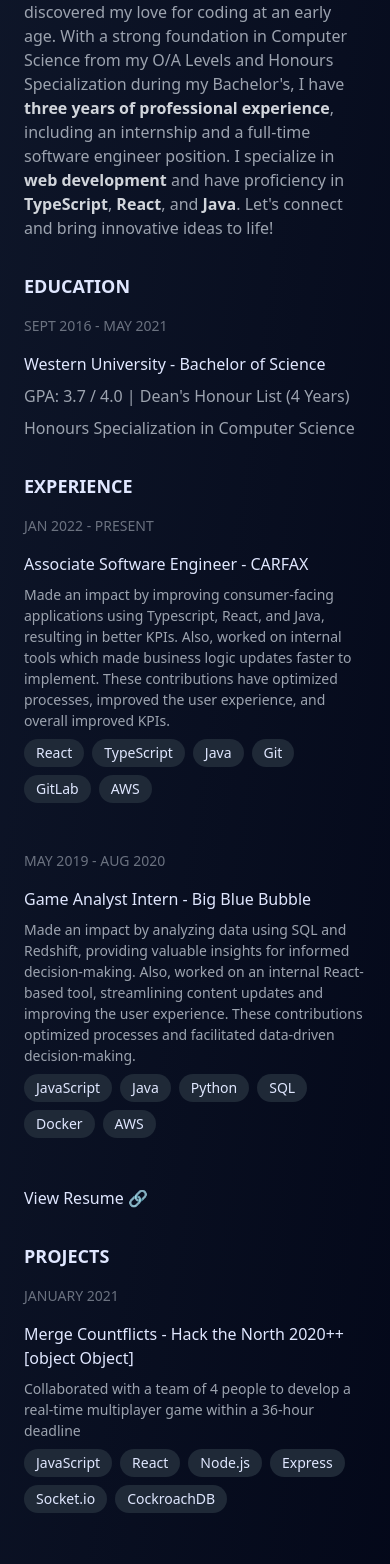
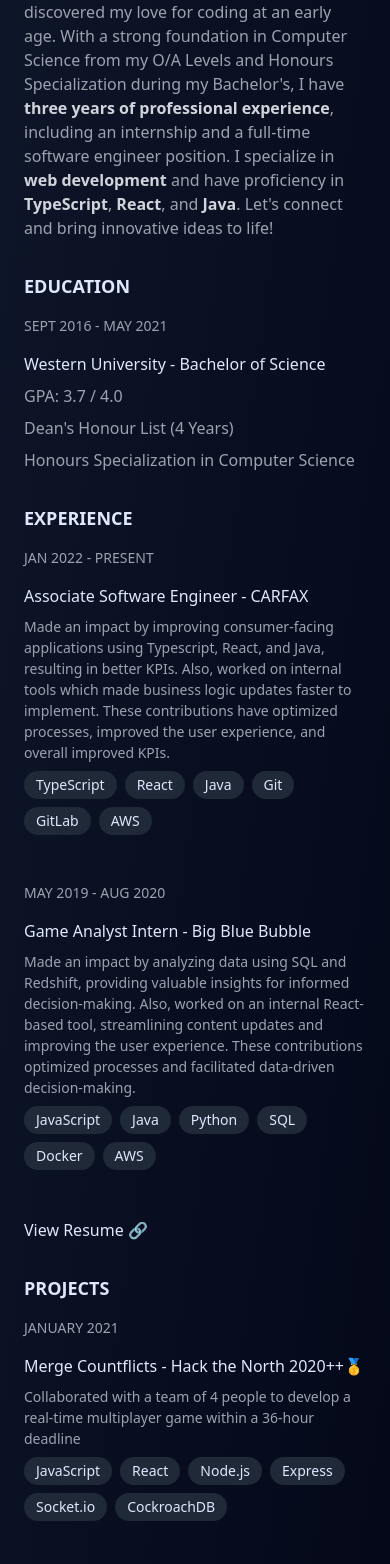
Before and after one commit to waqarkalim/waqarkalim.github.io, a React (Vite) app: page / in a window 390 px wide. Shown: the part 432-1996 px from the top of the page. Built offline with nearby package versions, Linux system fonts and the light colour scheme.

Commit message:
Made some colours more accessible

```diff
--- a/src/pages/Content.tsx
+++ b/src/pages/Content.tsx
@@ -16,7 +16,7 @@ const Content = () => {
         <Writing />
         <Research />
       </main>
-      <footer className="flex justify-center gap-1 p-2 text-gray-500 align-middle">
+      <footer className="flex justify-center gap-1 p-2 text-slate-400 align-middle">
         <p>
           Design inspired by{' '}
           <a href="https://brittanychiang.com/" className="text-gray-300">
--- a/src/pages/Experience.tsx
+++ b/src/pages/Experience.tsx
@@ -19,7 +19,7 @@ const Experience = () => (
         companyName="CARFAX"
         websiteUrl="https://www.carfax.com/"
         description="Made an impact by improving consumer-facing applications using Typescript, React, and Java, resulting in better KPIs. Also, worked on internal tools which made business logic updates faster to implement. These contributions have optimized processes, improved the user experience, and overall improved KPIs."
-        tags={['React', 'TypeScript', 'Java', 'Git', 'GitLab', 'AWS']}
+        tags={['TypeScript', 'React', 'Java', 'Git', 'GitLab', 'AWS']}
       />
       <ExperienceCard
         id="big-blue-bubble"
--- a/src/pages/elements/Card.tsx
+++ b/src/pages/elements/Card.tsx
@@ -96,7 +96,8 @@ const EducationCard = (props: IEducationCard) => (
     <Link
       href={props.websiteUrl}
     >{`${props.universityName} - ${props.programName}`}</Link>
-    <p className="text-gray-400">{`GPA: ${props.gpa} / 4.0 | ${props.achievementText}`}</p>
+    <p className="text-gray-400">{`GPA: ${props.gpa} / 4.0`}</p>
+    <p className="text-gray-400">{props.achievementText}</p>
     <p className="text-gray-400">{props.description}</p>
   </CardContainer>
 )
@@ -104,9 +105,8 @@ const EducationCard = (props: IEducationCard) => (
 const ProjectCard = (props: IProjectCard) => (
   <CardContainer id={props.id} websiteUrl={props.websiteUrl} date={props.date}>
     <Link href={props.websiteUrl}>
-      {`${props.projectName} - ${props.eventName} ${
-        props.winner ? <span>🥇</span> : <></>
-      }`}
+      {`${props.projectName} - ${props.eventName}`}
+      {props.winner ? <span>🥇</span> : <></>}
     </Link>
     <p className="description__text">{props.description}</p>
     <div className="flex flex-row flex-wrap justify-start gap-2 align-middle">
--- a/src/pages/elements/styles.scss
+++ b/src/pages/elements/styles.scss
@@ -3,5 +3,5 @@
 }
 
 .card {
-  @apply lg:hover:bg-slate-500 lg:p-5 lg:hover:rounded-md lg:hover:bg-opacity-10;
+  @apply lg:hover:bg-slate-500 lg:p-5 lg:hover:rounded-lg lg:hover:bg-opacity-10;
 }
--- a/src/pages/styles.scss
+++ b/src/pages/styles.scss
@@ -13,7 +13,7 @@
   // Source: https://tobiasahlin.com/blog/css-trick-animating-link-underlines/
   // =============================================================
   a {
-    @apply text-gray-500;
+    @apply text-gray-400;
     position: relative;
     text-decoration: none;
   }
@@ -58,5 +58,5 @@
 }
 
 .date {
-  @apply text-sm text-gray-500 uppercase lg:text-xs;
+  @apply text-sm text-gray-400 uppercase lg:text-xs;
 }
```
